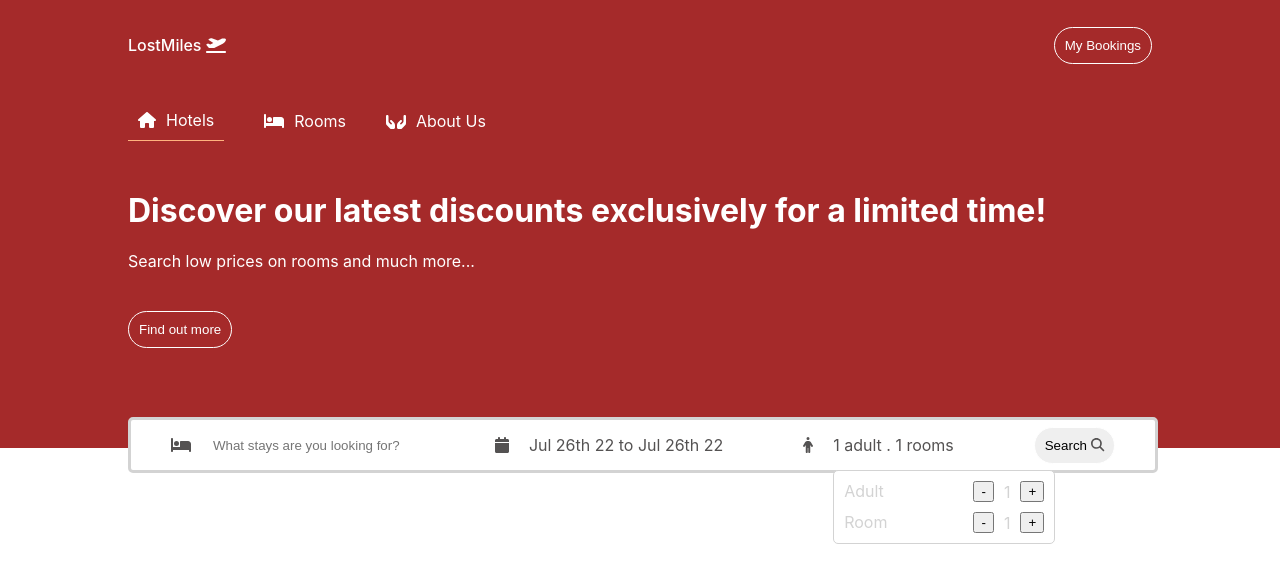
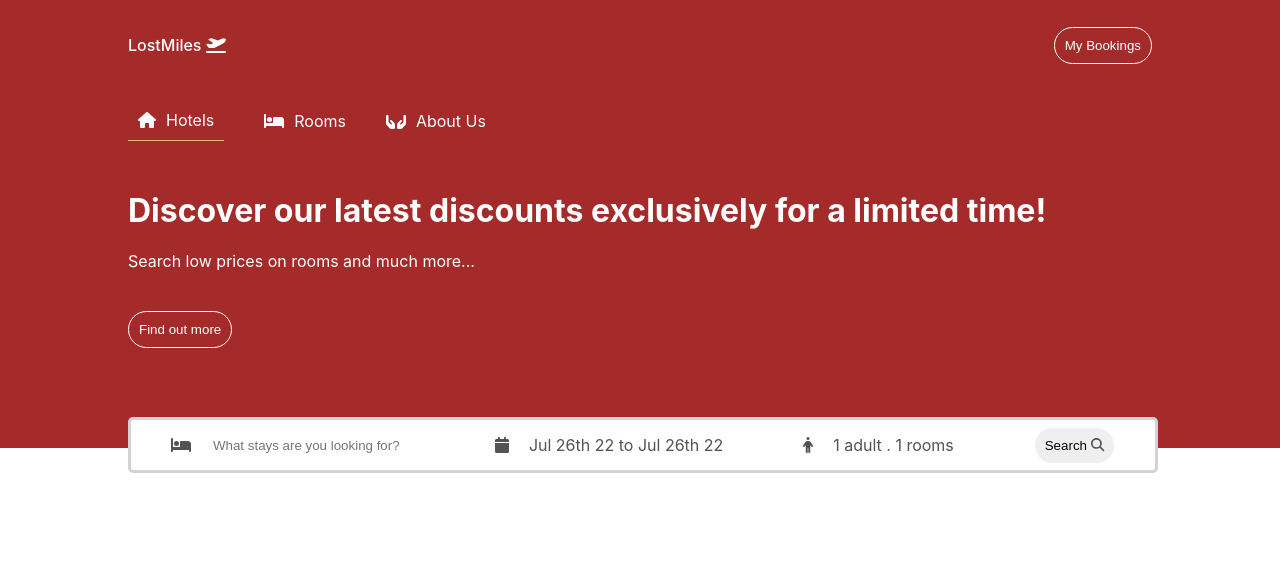
Before and after one commit to sharvin3007/HotelReservation, a React (Create React App) app: page / in a window 1280 px wide. Shown: the top 572 px of the page. Built offline with nearby package versions, Linux system fonts and the light colour scheme.

Commit message:
Creating component for datepicker and room allotment

```diff
--- a/src/components/header/Header.jsx
+++ b/src/components/header/Header.jsx
@@ -34,11 +34,33 @@ const Header = () => {
   // Setting states for room ccupancy to be false (closed) when window opens
   const [openPeople, setopenPeople] = useState(false);
 
-  // Setting states for room ccupancy
-  const [people, setPeople] = useState({
-    adult: 1,
-    rooms: 1,
-  });
+  // Set initial count
+  const [roomCount, setRoomCount] = useState(1);
+  const [peopleCount, setPeopleCount] = useState(1);
+
+  const increasePeopleCount = () => {
+    if (peopleCount < 10) {
+      setPeopleCount(peopleCount + 1)
+    }
+  }
+
+  const decreasePeopleCount = () => {
+    if (peopleCount > 0) {
+      setPeopleCount(peopleCount - 1)
+    }
+  }
+
+  const increaseRoomCount = () => {
+    if (peopleCount < 10) {
+      setRoomCount(roomCount + 1)
+    }
+  }
+
+  const decreaseRoomCount = () => {
+    if (peopleCount > 0) {
+      setRoomCount(roomCount - 1)
+    }
+  }
 
   return (
     <div className="header">
@@ -93,27 +115,26 @@ const Header = () => {
           </div>
           <div className="headerSearchItem">
             <FontAwesomeIcon icon={faPerson} className="searchIcon" />
-            <span onClick={()=> {setopenPeople(!openPeople)}} className="headerSearchText">
-              {`${people.adult} adult . ${people.rooms} rooms`}
-              <div className="occupancyOptions">
+            <span onClick={() => { setopenPeople(!openPeople) }} className="headerSearchText">{`${peopleCount} adult . ${roomCount} rooms`}
+            </span>
+            {openPeople && <div className="occupancyOptions">
                 <div className="occupancyItem">
                   <span className="occupancyText">Adult</span>
                   <div className="counterContainer">
-                    <button className="counter">-</button>
-                    <span className="count">1</span>
-                    <button className="counter">+</button>
+                    <button className="counter" onClick={decreasePeopleCount}>-</button>
+                    <span className="count">{`${peopleCount}`}</span>
+                    <button className="counter" onClick={increasePeopleCount}>+</button>
                   </div>
                 </div>
                 <div className="occupancyItem">
                   <span className="occupancyText">Room</span>
                   <div className="counterContainer">
-                    <button className="counter">-</button>
-                    <span className="count">1</span>
-                    <button className="counter">+</button>
+                    <button className="counter" onClick={decreaseRoomCount}>-</button>
+                    <span className="count">{`${roomCount}`}</span>
+                    <button className="counter" onClick={increaseRoomCount}>+</button>
                   </div>
                 </div>
-              </div>
-            </span>
+              </div>}
           </div>
           <div className="headerSearchItem">
             <button className="searchBtn">
```
